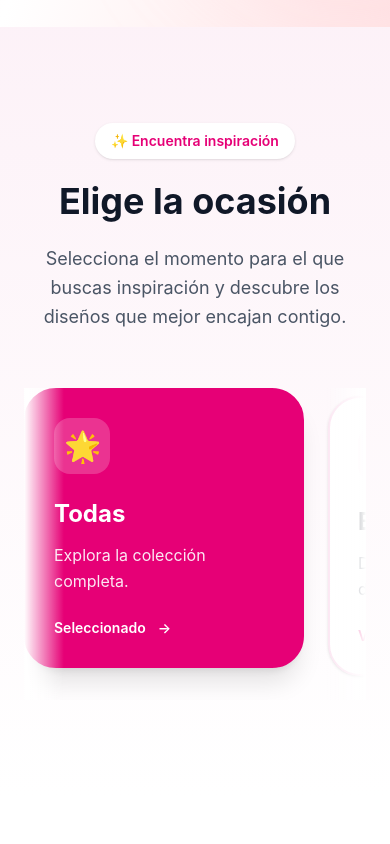
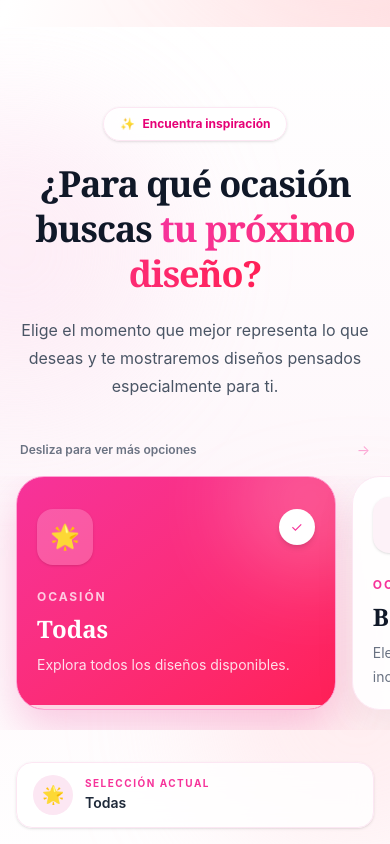
Before and after one commit to thedannytorres23-stack/glow-nails-Jennifer, a React app: page / in a window 390 px wide. Shown: the part 1160-2004 px from the top of the page. Built offline with nearby package versions, Linux system fonts and the light colour scheme; the HTML template or start-up script is replaced by a standard one.

Commit message:
La seccion OcasionSelector Se actualizo para moviles, Diseno Responsivo.

```diff
--- a/src/components/sections/OccasionSelector.jsx
+++ b/src/components/sections/OccasionSelector.jsx
@@ -1,5 +1,3 @@
-import OccasionCard from "../cards/OccasionCard";
-
 export default function OccasionSelector({
   categoriaSeleccionada,
   setCategoriaSeleccionada,
@@ -8,27 +6,27 @@ export default function OccasionSelector({
     {
       icono: "🌟",
       titulo: "Todas",
-      descripcion: "Explora la colección completa.",
+      descripcion: "Explora todos los diseños disponibles.",
     },
     {
       icono: "💍",
       titulo: "Boda",
-      descripcion: "Diseños delicados para un día inolvidable.",
+      descripcion: "Elegancia delicada para un día inolvidable.",
     },
     {
       icono: "🥂",
       titulo: "Cita",
-      descripcion: "Un toque especial para una noche diferente.",
+      descripcion: "Un estilo especial para una noche diferente.",
     },
     {
       icono: "🌸",
       titulo: "Consentirme",
-      descripcion: "Porque también puedes arreglarte solo para ti.",
+      descripcion: "Porque también mereces arreglarte para ti.",
     },
     {
       icono: "💼",
       titulo: "Trabajo",
-      descripcion: "Elegancia limpia, sutil y profesional.",
+      descripcion: "Diseños sutiles, limpios y profesionales.",
     },
     {
       icono: "🌴",
@@ -37,46 +35,412 @@ export default function OccasionSelector({
     },
   ];
 
+  const seleccionarOcasion = (titulo) => {
+    setCategoriaSeleccionada(titulo);
+  };
+
   return (
-    <section className="bg-gradient-to-b from-pink-50 to-white px-6 py-24">
-      <div className="mx-auto max-w-7xl">
+    <section
+      id="ocasiones"
+      className="
+        relative overflow-hidden
+        bg-gradient-to-b
+        from-white via-pink-50/60 to-white
+        px-4 py-20
+        sm:px-6 sm:py-24
+        lg:px-8 lg:py-28
+      "
+    >
+      {/* Decoración de fondo */}
+      <div
+        aria-hidden="true"
+        className="
+          pointer-events-none absolute
+          -left-32 top-20
+          h-72 w-72 rounded-full
+          bg-pink-200/30 blur-3xl
+        "
+      />
 
-        <div className="mx-auto mb-14 max-w-3xl text-center">
-          <span className="inline-flex rounded-full bg-white px-4 py-2 text-sm font-semibold text-pink-600 shadow-sm">
-            ✨ Encuentra inspiración
+      <div
+        aria-hidden="true"
+        className="
+          pointer-events-none absolute
+          -right-32 bottom-10
+          h-80 w-80 rounded-full
+          bg-rose-200/30 blur-3xl
+        "
+      />
+
+      <div className="relative z-10 mx-auto max-w-7xl">
+        {/* Encabezado */}
+        <div
+          className="
+            mx-auto max-w-3xl
+            text-center
+          "
+        >
+          <span
+            className="
+              inline-flex items-center gap-2
+              rounded-full
+              border border-pink-100
+              bg-white/85
+              px-4 py-2
+              text-xs font-bold
+              text-pink-600
+              shadow-sm
+              backdrop-blur-md
+              sm:text-sm
+            "
+          >
+            <span aria-hidden="true">✨</span>
+            Encuentra inspiración
           </span>
 
-          <h2 className="mt-5 text-4xl font-bold leading-tight text-gray-900 md:text-5xl">
-            Elige la ocasión
+          <h2
+            className="
+              mt-5 font-serif
+              text-4xl font-semibold
+              leading-tight
+              tracking-[-0.03em]
+              text-gray-900
+              sm:text-5xl
+              lg:text-6xl
+            "
+          >
+            ¿Para qué ocasión buscas{" "}
+            <span
+              className="
+                bg-gradient-to-r
+                from-pink-500 to-rose-500
+                bg-clip-text text-transparent
+              "
+            >
+              tu próximo diseño?
+            </span>
           </h2>
 
-          <p className="mx-auto mt-5 max-w-2xl text-lg leading-relaxed text-gray-600">
-            Selecciona el momento para el que buscas inspiración y descubre los
-            diseños que mejor encajan contigo.
+          <p
+            className="
+              mx-auto mt-5 max-w-2xl
+              text-base leading-7
+              text-gray-600
+              sm:text-lg sm:leading-8
+            "
+          >
+            Elige el momento que mejor representa lo que deseas
+            y te mostraremos diseños pensados especialmente para ti.
           </p>
         </div>
 
-        <div className="relative">
+        {/* Categorías */}
+        <div className="mt-10 sm:mt-14">
+          {/* Indicador móvil */}
+          <div
+            className="
+              mb-4 flex items-center
+              justify-between px-1
+              md:hidden
+            "
+          >
+            <p className="text-xs font-semibold text-gray-500">
+              Desliza para ver más opciones
+            </p>
 
-          <div className="pointer-events-none absolute left-0 top-0 z-10 h-full w-10 bg-gradient-to-r from-white to-transparent" />
-
-          <div className="pointer-events-none absolute right-0 top-0 z-10 h-full w-10 bg-gradient-to-l from-white to-transparent" />
-
-          <div className="flex gap-6 overflow-x-auto pb-6 pt-2 snap-x snap-mandatory">
-            {ocasiones.map((ocasion) => (
-              <OccasionCard
-                key={ocasion.titulo}
-                icono={ocasion.icono}
-                titulo={ocasion.titulo}
-                descripcion={ocasion.descripcion}
-                activa={categoriaSeleccionada === ocasion.titulo}
-                onClick={() =>
-                  setCategoriaSeleccionada(ocasion.titulo)
-                }
-              />
-            ))}
+            <span
+              aria-hidden="true"
+              className="
+                animate-pulse text-sm
+                text-pink-400
+              "
+            >
+              →
+            </span>
           </div>
 
+          <div
+            className="
+              -mx-4 flex gap-4
+              overflow-x-auto
+              px-4 pb-5
+              snap-x snap-mandatory
+              scroll-smooth
+
+              [scrollbar-width:none]
+              [&::-webkit-scrollbar]:hidden
+
+              sm:-mx-6 sm:px-6
+
+              md:mx-0
+              md:grid
+              md:grid-cols-2
+              md:gap-5
+              md:overflow-visible
+              md:px-0
+              md:pb-0
+
+              lg:grid-cols-3
+            "
+          >
+            {ocasiones.map((ocasion) => {
+              const activa =
+                categoriaSeleccionada === ocasion.titulo;
+
+              return (
+                <button
+                  key={ocasion.titulo}
+                  type="button"
+                  onClick={() =>
+                    seleccionarOcasion(ocasion.titulo)
+                  }
+                  aria-pressed={activa}
+                  className={`
+                    group relative
+                    min-h-[190px]
+                    w-[82vw]
+                    max-w-[320px]
+                    shrink-0
+                    snap-center
+                    overflow-hidden
+                    rounded-[28px]
+                    border p-5
+                    text-left
+                    transition-all
+                    duration-300
+
+                    focus:outline-none
+                    focus-visible:ring-2
+                    focus-visible:ring-pink-400
+                    focus-visible:ring-offset-2
+
+                    active:scale-[0.98]
+
+                    sm:w-[300px]
+
+                    md:min-h-[210px]
+                    md:w-full
+                    md:max-w-none
+
+                    ${
+                      activa
+                        ? `
+                          border-pink-300
+                          bg-gradient-to-br
+                          from-pink-500 to-rose-500
+                          text-white
+                          shadow-[0_20px_45px_rgba(236,72,153,0.28)]
+                          md:-translate-y-1
+                        `
+                        : `
+                          border-pink-100
+                          bg-white/90
+                          text-gray-900
+                          shadow-[0_14px_40px_rgba(115,65,85,0.08)]
+                          backdrop-blur-md
+                          hover:-translate-y-1
+                          hover:border-pink-200
+                          hover:shadow-[0_20px_45px_rgba(115,65,85,0.13)]
+                        `
+                    }
+                  `}
+                >
+                  {/* Luz decorativa */}
+                  <span
+                    aria-hidden="true"
+                    className={`
+                      pointer-events-none absolute
+                      -right-14 -top-14
+                      h-40 w-40 rounded-full
+                      blur-2xl
+                      transition-all duration-500
+
+                      ${
+                        activa
+                          ? "bg-white/20"
+                          : "bg-pink-100/70 group-hover:bg-pink-200/70"
+                      }
+                    `}
+                  />
+
+                  {/* Encabezado tarjeta */}
+                  <div className="relative flex items-start justify-between">
+                    <span
+                      className={`
+                        flex h-14 w-14
+                        items-center justify-center
+                        rounded-2xl
+                        text-2xl
+                        shadow-sm
+                        transition-all duration-300
+
+                        ${
+                          activa
+                            ? "bg-white/20"
+                            : "bg-pink-50 group-hover:scale-105 group-hover:bg-pink-100"
+                        }
+                      `}
+                    >
+                      {ocasion.icono}
+                    </span>
+
+                    <span
+                      className={`
+                        flex h-9 w-9
+                        items-center justify-center
+                        rounded-full
+                        border
+                        text-sm
+                        transition-all duration-300
+
+                        ${
+                          activa
+                            ? `
+                              border-white/30
+                              bg-white text-pink-500
+                              shadow-md
+                            `
+                            : `
+                              border-pink-100
+                              bg-white
+                              text-pink-400
+                              group-hover:translate-x-1
+                              group-hover:border-pink-200
+                              group-hover:bg-pink-50
+                            `
+                        }
+                      `}
+                      aria-hidden="true"
+                    >
+                      {activa ? "✓" : "→"}
+                    </span>
+                  </div>
+
+                  {/* Contenido */}
+                  <div className="relative mt-6">
+                    <p
+                      className={`
+                        text-xs font-bold
+                        uppercase tracking-[0.16em]
+
+                        ${
+                          activa
+                            ? "text-white/75"
+                            : "text-pink-500"
+                        }
+                      `}
+                    >
+                      Ocasión
+                    </p>
+
+                    <h3
+                      className="
+                        mt-2 font-serif
+                        text-2xl font-semibold
+                      "
+                    >
+                      {ocasion.titulo}
+                    </h3>
+
+                    <p
+                      className={`
+                        mt-2 text-sm
+                        leading-6
+
+                        ${
+                          activa
+                            ? "text-white/85"
+                            : "text-gray-500"
+                        }
+                      `}
+                    >
+                      {ocasion.descripcion}
+                    </p>
+                  </div>
+
+                  {/* Indicador seleccionado */}
+                  {activa && (
+                    <div
+                      className="
+                        absolute bottom-0
+                        left-0 right-0
+                        h-1
+                        bg-white/80
+                      "
+                    />
+                  )}
+                </button>
+              );
+            })}
+          </div>
+        </div>
+
+        {/* Estado de la selección */}
+        <div
+          className="
+            mx-auto mt-8
+            flex max-w-2xl
+            items-center gap-3
+            rounded-2xl
+            border border-pink-100
+            bg-white/80
+            px-4 py-3
+            shadow-sm
+            backdrop-blur-md
+            sm:px-5 sm:py-4
+          "
+        >
+          <span
+            aria-hidden="true"
+            className="
+              flex h-10 w-10
+              shrink-0 items-center
+              justify-center
+              rounded-full
+              bg-pink-100
+              text-lg
+            "
+          >
+            {
+              ocasiones.find(
+                (ocasion) =>
+                  ocasion.titulo === categoriaSeleccionada
+              )?.icono || "🌟"
+            }
+          </span>
+
+          <div className="min-w-0 flex-1">
+            <p
+              className="
+                text-[10px] font-bold
+                uppercase tracking-[0.15em]
+                text-pink-500
+              "
+            >
+              Selección actual
+            </p>
+
+            <p
+              className="
+                mt-0.5 truncate
+                text-sm font-semibold
+                text-gray-800
+                sm:text-base
+              "
+            >
+              {categoriaSeleccionada || "Todas"}
+            </p>
+          </div>
+
+          <span
+            className="
+              hidden text-xs
+              font-medium text-gray-400
+              sm:block
+            "
+          >
+            Mostrando diseños relacionados
+          </span>
         </div>
       </div>
     </section>
```
